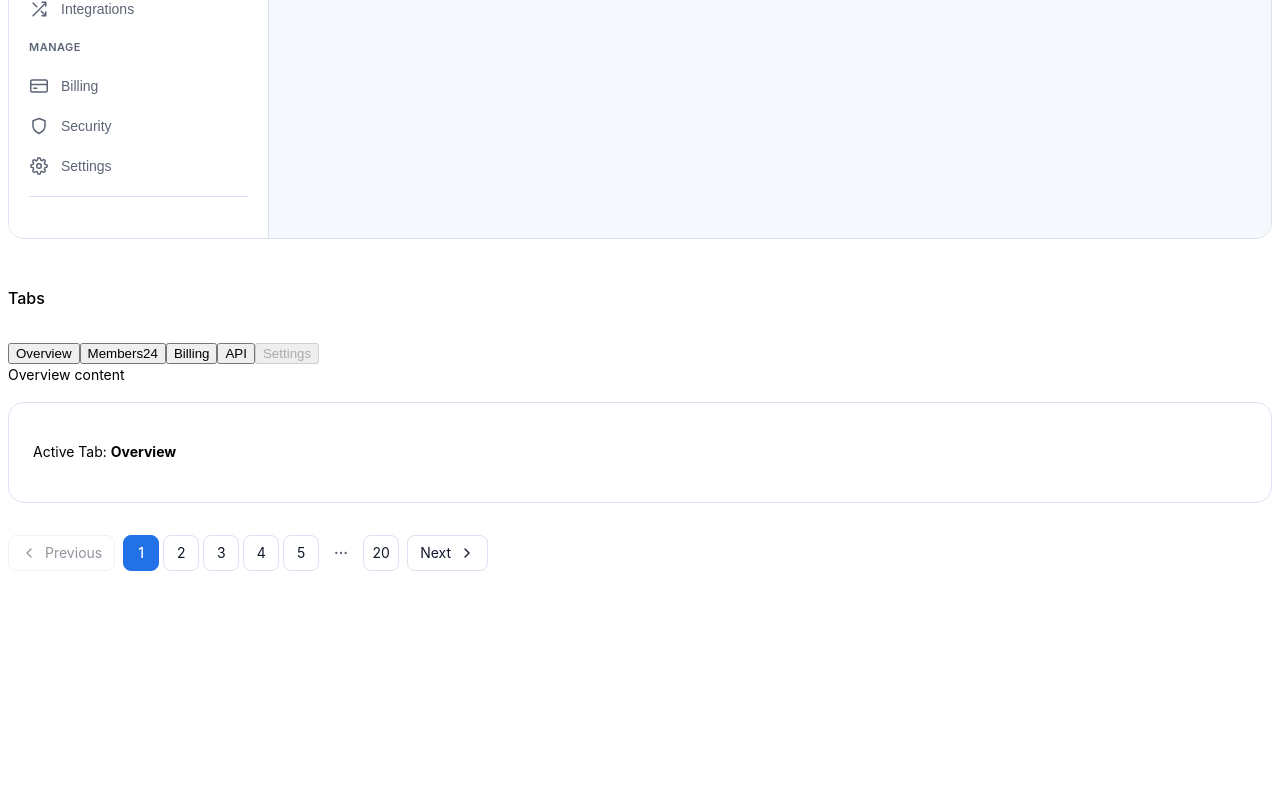
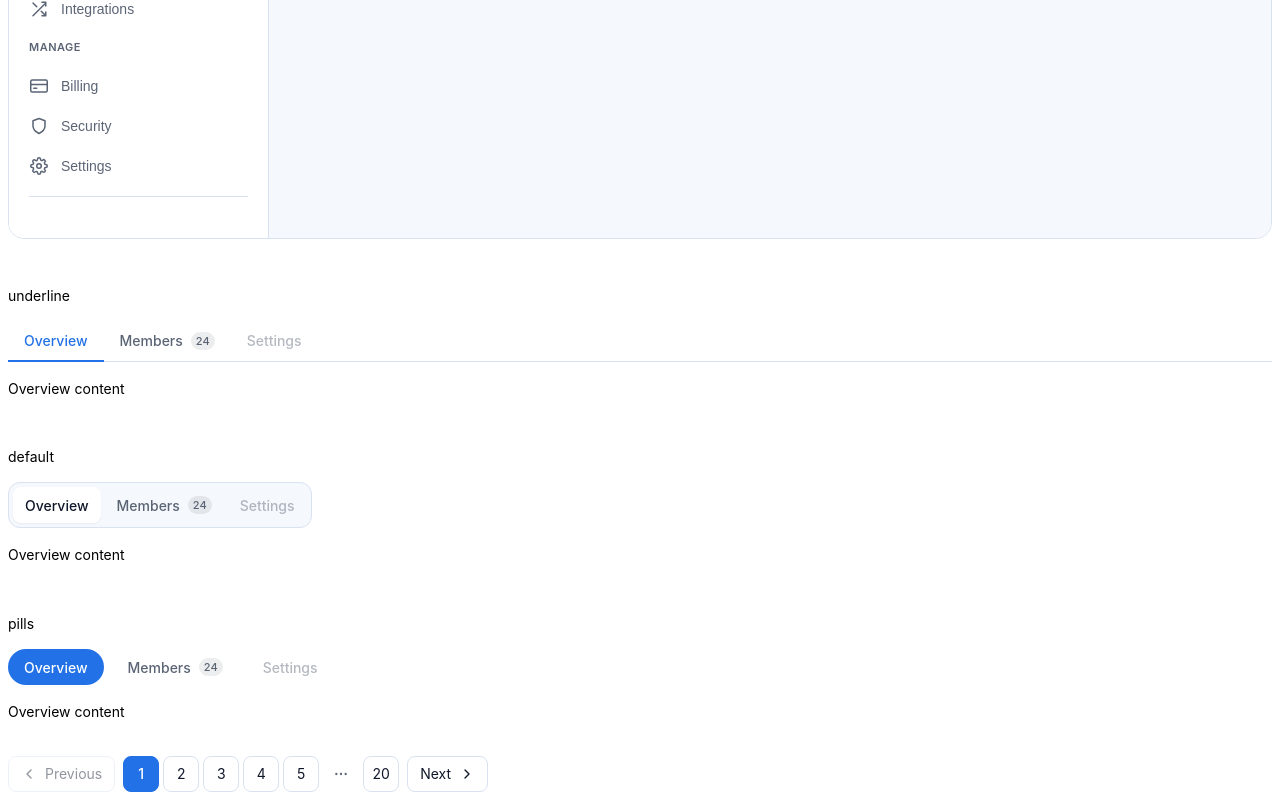
Before and after one commit to Siddhartha-Pandit/RachanaUI-1, a React (Vite) app: page / in a window 1280 px wide. Shown: the part 7174-7974 px from the top of the page. Before the commit the page ends 7753 px from the top, so only its background shows below. Built offline with nearby package versions, Linux system fonts and the light colour scheme.

Commit message:
feat: add reusable Tabs component and integrate into App demonstration

```diff
--- a/src/App.tsx
+++ b/src/App.tsx
@@ -1041,43 +1041,20 @@ function App() {
         </div>
 
         {/* TABS */}
-        <div
-          style={{
-            display: "flex",
-            flexDirection: "column",
-            gap: "var(--sp-4)",
-          }}
-        >
-          <h3 className="h4">Tabs</h3>
-
-
-          <Tabs defaultValue="overview" variant="underline">
+       {(["underline", "default", "pills"] as const).map((variant) => (
+  <div key={variant}>
+    <p>{variant}</p>
+    <Tabs defaultValue="overview" variant={variant}>
       <Tabs.List>
         <Tabs.Trigger value="overview">Overview</Tabs.Trigger>
         <Tabs.Trigger value="members" badge={24}>Members</Tabs.Trigger>
-              <Tabs.Trigger value="billing">Billing</Tabs.Trigger>
-              <Tabs.Trigger value="api">API</Tabs.Trigger>
         <Tabs.Trigger value="settings" disabled>Settings</Tabs.Trigger>
       </Tabs.List>
-
       <Tabs.Content value="overview">Overview content</Tabs.Content>
       <Tabs.Content value="members">Members list</Tabs.Content>
-            <Tabs.Content value="billing">Billing details</Tabs.Content>
-            <Tabs.Content value="api">API keys</Tabs.Content>
     </Tabs>
-          <div
-            style={{
-              padding: "var(--sp-6)",
-              border: "1px solid var(--neutral-200)",
-              borderRadius: "var(--radius-xl)",
-              background: "var(--neutral-0)",
-            }}
-          >
-            <p className="body">
-              Active Tab: <strong>{activeTab}</strong>
-            </p>
   </div>
-        </div>
+))}
         <Pagination page={page} totalPages={totalPages} onPageChange={setPage}>
           <Pagination.Prev />
 
--- a/src/components/ui/Navigation/Tabs/Tabs.tsx
+++ b/src/components/ui/Navigation/Tabs/Tabs.tsx
@@ -1,5 +1,5 @@
 import { createContext, useContext, useState } from "react";
-
+import "./Tabs.css"
 interface TabsContextValue {
   value: string;
   onValueChange: (v: string) => void;
```
Lines whose indentation alone changed are shown as unchanged.
